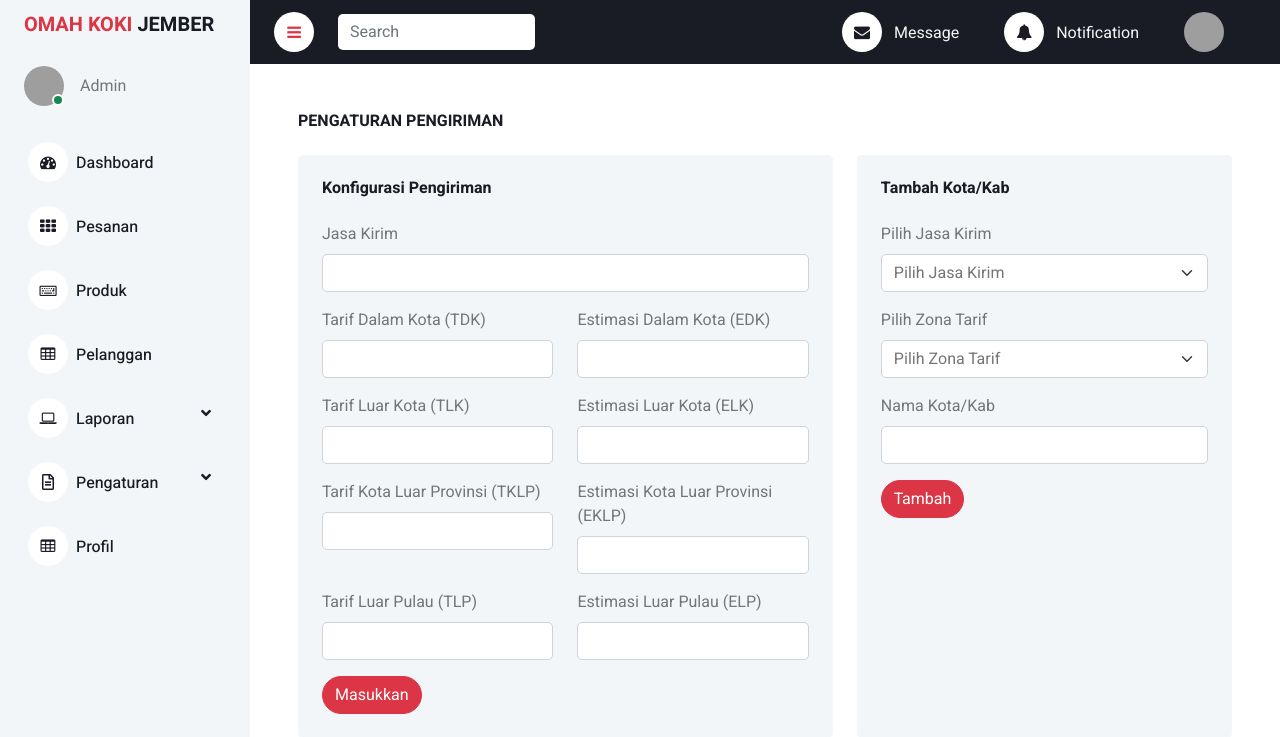
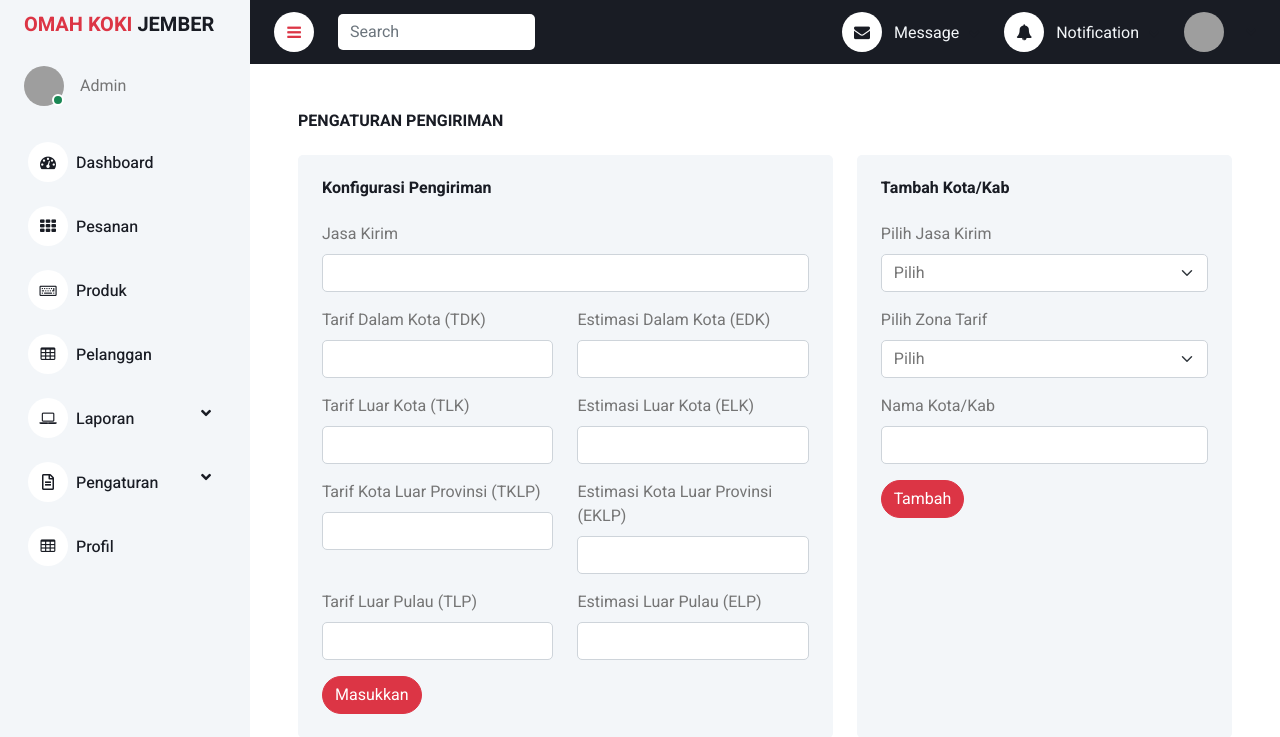
Before and after one commit to MuhammadRamaPradipaWijaya/Omah-Koki-Jember, a Flask app: page /adpengiriman in a window 1280 px wide. Shown: the top 737 px of the page. Run offline with Flask 3, Linux system fonts and the light colour scheme; data that the repository does not hold is empty; some libraries are stand-ins or nearby versions; grey boxes are pictures that could not be loaded.

Commit message:
Update ad_pengiriman.html

```diff
--- a/templates/ad_pengiriman.html
+++ b/templates/ad_pengiriman.html
@@ -70,7 +70,7 @@
                     <div class="mb-3">
                         <label for="jasa_kirim" class="form-label">Pilih Jasa Kirim</label>
                         <select class="form-select mb-3" name="jasa_kirim" aria-label="Pilih Jasa Kirim">
-                            <option selected>Pilih Jasa Kirim</option>
+                            <option selected>Pilih</option>
                             {% for item in pengiriman %}
                             <option value="{{ item.jasa_kirim }}">{{ item.jasa_kirim }}</option>
                             {% endfor %}
@@ -79,7 +79,7 @@
                     <div class="mb-3">
                         <label for="zona_tarif" class="form-label">Pilih Zona Tarif</label>
                         <select class="form-select mb-3" name="zona_tarif" aria-label="Pilih Zona Tarif">
-                            <option selected>Pilih Zona Tarif</option>
+                            <option selected>Pilih</option>
                             <option value="Dalam Kota">Dalam Kota</option>
                             <option value="Luar Kota">Luar Kota</option>
                             <option value="Luar Provinsi">Luar Provinsi</option>
```
